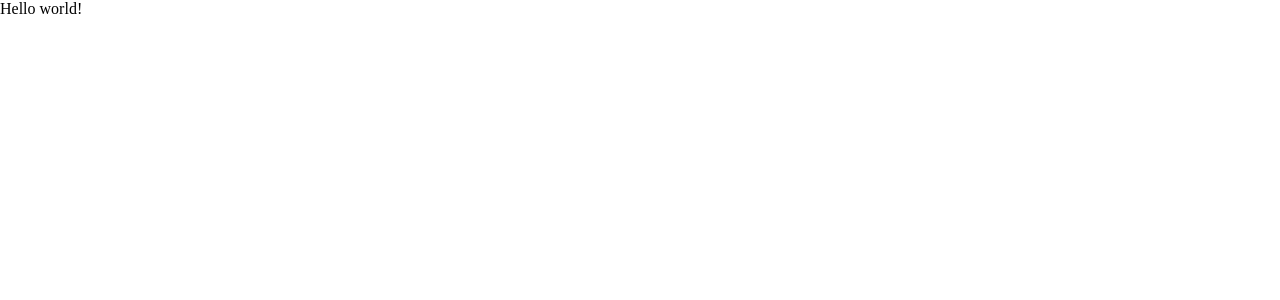
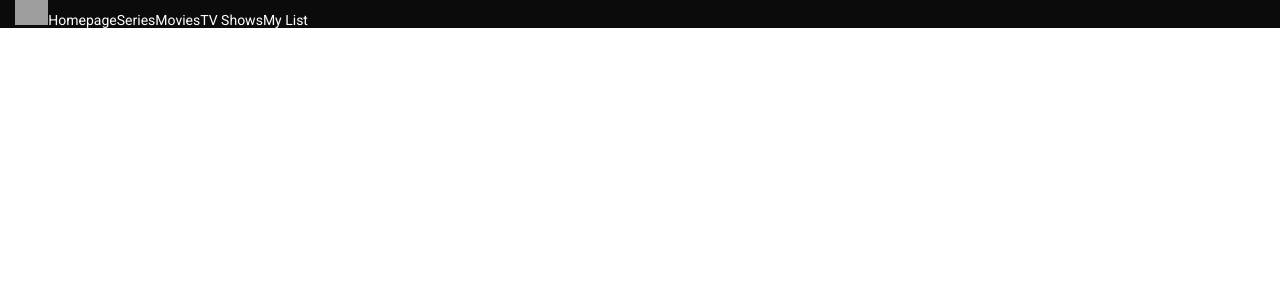
Before and after one commit to deeqakkk/Netflix-Clone, a React (Create React App) app: page / in a window 1280 px wide. Shown: the top 300 px of the page. Built offline with nearby package versions, Linux system fonts and the light colour scheme; grey boxes are pictures that could not be loaded.

Commit message:
working on homepage

```diff
--- a/package.json
+++ b/package.json
@@ -3,12 +3,15 @@
   "version": "0.1.0",
   "private": true,
   "dependencies": {
+    "@material-ui/core": "^4.12.3",
+    "@material-ui/icons": "^4.11.2",
     "@testing-library/jest-dom": "^5.11.4",
     "@testing-library/react": "^11.1.0",
     "@testing-library/user-event": "^12.1.10",
     "react": "^17.0.2",
     "react-dom": "^17.0.2",
     "react-scripts": "4.0.3",
+    "sass": "^1.47.0",
     "web-vitals": "^1.0.1"
   },
   "scripts": {
--- a/public/index.html
+++ b/public/index.html
@@ -5,12 +5,15 @@
     <meta charset="utf-8" />
     <meta name="viewport" content="width=device-width, initial-scale=1" />
     <meta name="description" content="Web site created using create-react-app" />
+    <link href="https://fonts.googleapis.com/css2?family=Fraunces&family=Roboto:wght@300;400;500;700;900&display=swap" rel="stylesheet">
     <style>
         * {
             margin: 0;
+            font-family: 'Fraunces', serif;
+            font-family: 'Roboto', sans-serif;
         }
     </style>
-  <title>React App</title>
+    <title>Netflix Clone</title>
 </head>
 
 <body>
--- a/src/App.jsx
+++ b/src/App.jsx
@@ -1,5 +1,8 @@
+import "./app.scss"
+import Home from "./Homepage/Home";
+
 const App = () => {
-  return <div>Hello world!</div>;
+    return <Home / > ;
 };
 
 export default App;
--- /dev/null
+++ b/src/Homepage/Home.jsx
@@ -0,0 +1,9 @@
+import React from "react";
+import "./home.scss";
+import Navbar from "../components/Navbar/Navbar";
+const Home = () => {
+    return (
+        <div className="home"> <Navbar/> </div>
+    );
+};
+export default Home;
--- /dev/null
+++ b/src/Homepage/home.scss
@@ -0,0 +1,3 @@
+.home {
+    background-color: var(--main-color);
+}
--- /dev/null
+++ b/src/app.scss
@@ -0,0 +1,3 @@
+:root {
+    --main-color: #0b0b0b;
+}
--- /dev/null
+++ b/src/components/Navbar/Navbar.jsx
@@ -0,0 +1,24 @@
+import "./navbar.scss";
+
+const Navbar = () => {
+  return (
+    <div className="navbar">
+      <div className="container">
+        <div className="left">
+          <img
+            src="https://upload.wikimedia.org/wikipedia/commons/thumb/0/08/Netflix_2015_logo.svg/2560px-Netflix_2015_logo.svg.png"
+            alt="netflix-logo"
+          ></img>
+          <span>Homepage</span>
+          <span>Series</span>
+          <span>Movies</span>
+            <span>TV Shows</span>
+            <span>My List</span>
+        </div>
+        <div className="right"></div>
+      </div>
+    </div>
+  );
+};
+
+export default Navbar;
--- /dev/null
+++ b/src/components/Navbar/navbar.scss
@@ -0,0 +1,10 @@
+.navbar {
+    color: white;
+    font-size: 14px;
+    .container {
+        padding: 0 15px;
+        img {
+            height: 25px;
+        }
+    }
+}
```
Also changed, not shown: 2 other files (tests, documents, lock files or other folders). Lines whose indentation alone changed are shown as unchanged.
